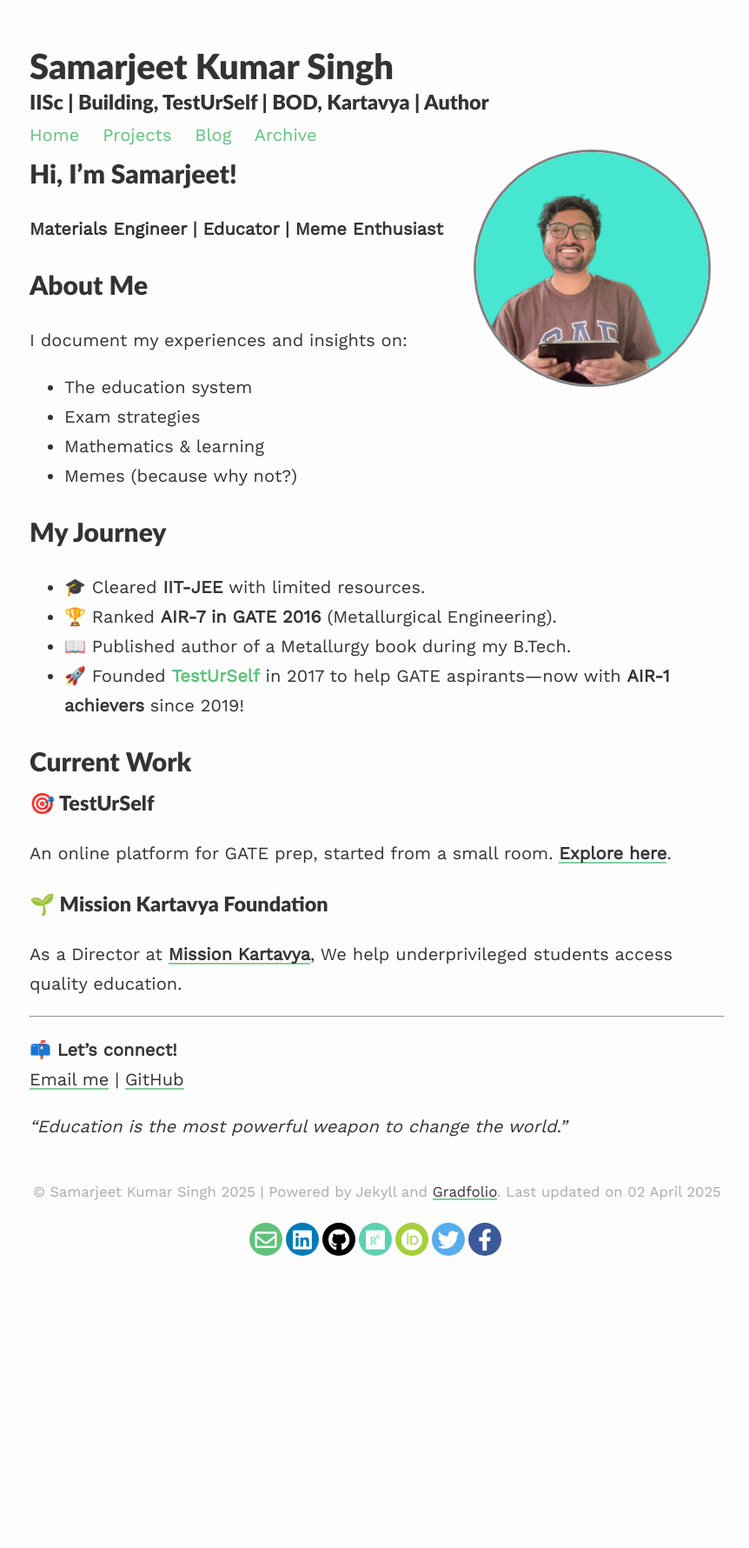
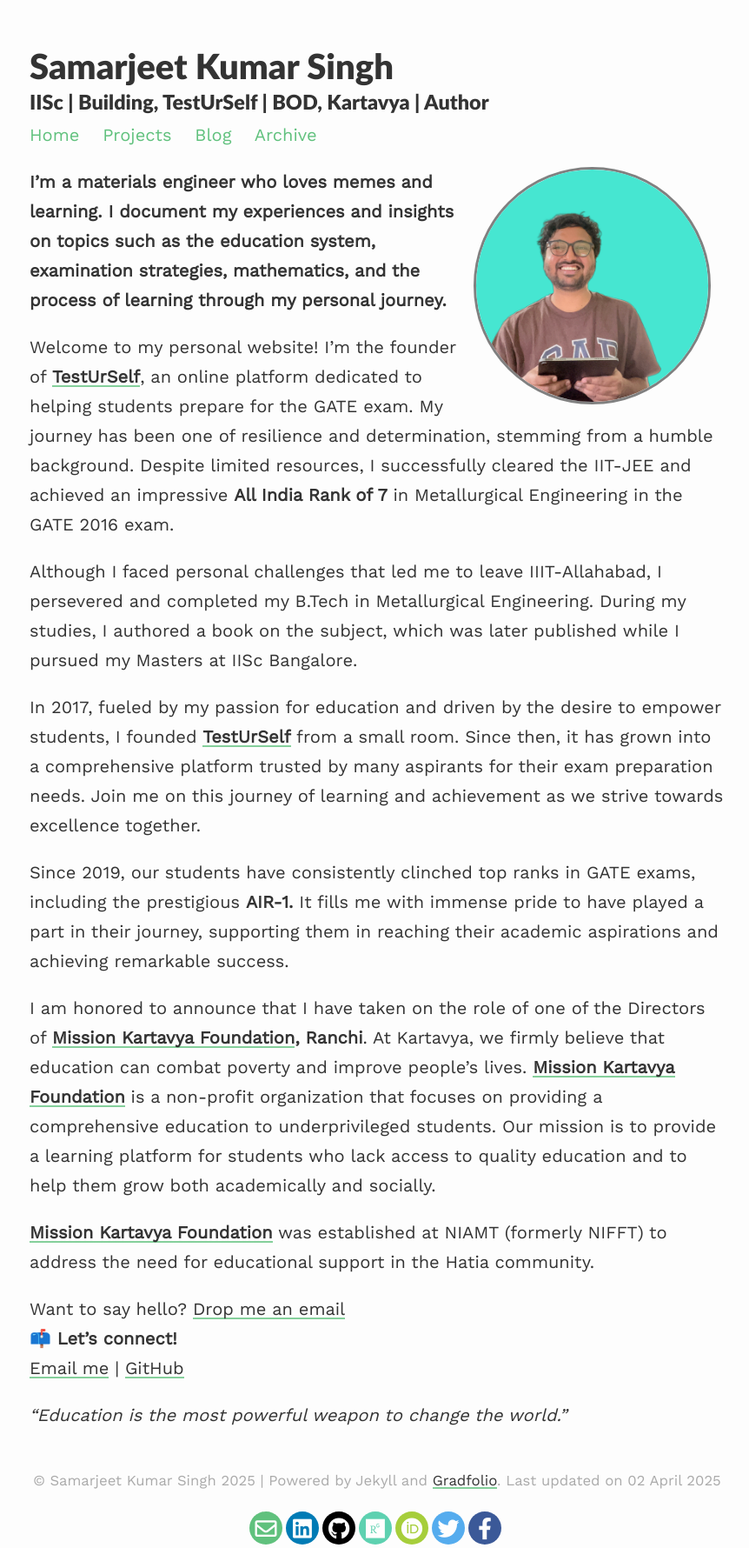
Before and after one commit to Samarjeetkumarsingh/website, a Jekyll site: the page built from index.md, in a window 1280 px wide. Shown: the whole page at 87% size, without its empty margins (206-1068 px from the left). Built offline with Jekyll 4.4.1, drawn with Linux system fonts in a browser that asks for light colours; nearby versions of some CDN libraries; our own code applies the rules of GitHub Pages for plain Markdown files; before the commit the page ends 1448 px from its top, so only the background shows below that.

Commit message:
Update index.md

```diff
--- a/index.md
+++ b/index.md
@@ -7,31 +7,21 @@
 published: true
 ---
 
-# Hi, I'm Samarjeet!
-**Materials Engineer | Educator | Meme Enthusiast**
+**I'm a materials engineer who loves memes and learning. I document my experiences and insights on topics such as the education system, examination strategies, mathematics, and the process of learning through my personal journey.**
 
-## About Me
-I document my experiences and insights on:
-- The education system
-- Exam strategies
-- Mathematics & learning
-- Memes (because why not?)
+Welcome to my personal website! I'm the founder of [**TestUrSelf**](https://www.testurself.in){:target="_blank"}, an online platform dedicated to helping students prepare for the GATE exam. My journey has been one of resilience and determination, stemming from a humble background. Despite limited resources, I successfully cleared the IIT-JEE and achieved an impressive **All India Rank of 7** in Metallurgical Engineering in the GATE 2016 exam.
 
-## My Journey
-- 🎓 Cleared **IIT-JEE** with limited resources.
-- 🏆 Ranked **AIR-7 in GATE 2016** (Metallurgical Engineering).
-- 📖 Published author of a Metallurgy book during my B.Tech.
-- 🚀 Founded **[TestUrSelf](https://www.testurself.in){:target="_blank"}** in 2017 to help GATE aspirants—now with **AIR-1 achievers** since 2019!
+Although I faced personal challenges that led me to leave IIIT-Allahabad, I persevered and completed my B.Tech in Metallurgical Engineering. During my studies, I authored a book on the subject, which was later published while I pursued my Masters at IISc Bangalore.
 
-## Current Work
-### 🎯 TestUrSelf
-An online platform for GATE prep, started from a small room. **[Explore here](https://www.testurself.in){:target="_blank"}**.
+In 2017, fueled by my passion for education and driven by the desire to empower students, I founded [**TestUrSelf**](https://www.testurself.in){:target="_blank"} from a small room. Since then, it has grown into a comprehensive platform trusted by many aspirants for their exam preparation needs. Join me on this journey of learning and achievement as we strive towards excellence together.
 
-### 🌱 Mission Kartavya Foundation
-As a Director at **[Mission Kartavya](https://www.instagram.com/kartavya_niamt){:target="_blank"}**, We help underprivileged students access quality education.
+Since 2019, our students have consistently clinched top ranks in GATE exams, including the prestigious **AIR-1.** It fills me with immense pride to have played a part in their journey, supporting them in reaching their academic aspirations and achieving remarkable success.
 
----
+I am honored to announce that I have taken on the role of one of the Directors of **[Mission Kartavya Foundation](https://www.instagram.com/kartavya_niamt?utm_source=ig_web_button_share_sheet&igsh=ZDNlZDc0MzIxNw==){:target="_blank"}, Ranchi**. At Kartavya, we firmly believe that education can combat poverty and improve people's lives. **[Mission Kartavya Foundation](https://www.instagram.com/kartavya_niamt?utm_source=ig_web_button_share_sheet&igsh=ZDNlZDc0MzIxNw==){:target="_blank"}** is a non-profit organization that focuses on providing a comprehensive education to underprivileged students. Our mission is to provide a learning platform for students who lack access to quality education and to help them grow both academically and socially.
 
+**[Mission Kartavya Foundation](https://www.instagram.com/kartavya_niamt?utm_source=ig_web_button_share_sheet&igsh=ZDNlZDc0MzIxNw==){:target="_blank"}** was established at NIAMT (formerly NIFFT) to address the need for educational support in the Hatia community.
+
+Want to say hello? [Drop me an email](mailto:samarjeet.xyz@gmail.com){:target="_blank"}
 📫 **Let’s connect!**
 [Email me](mailto:samarjeet.xyz@gmail.com){:target="_blank"} | [GitHub](https://github.com/yourusername){:target="_blank"}
 
```
